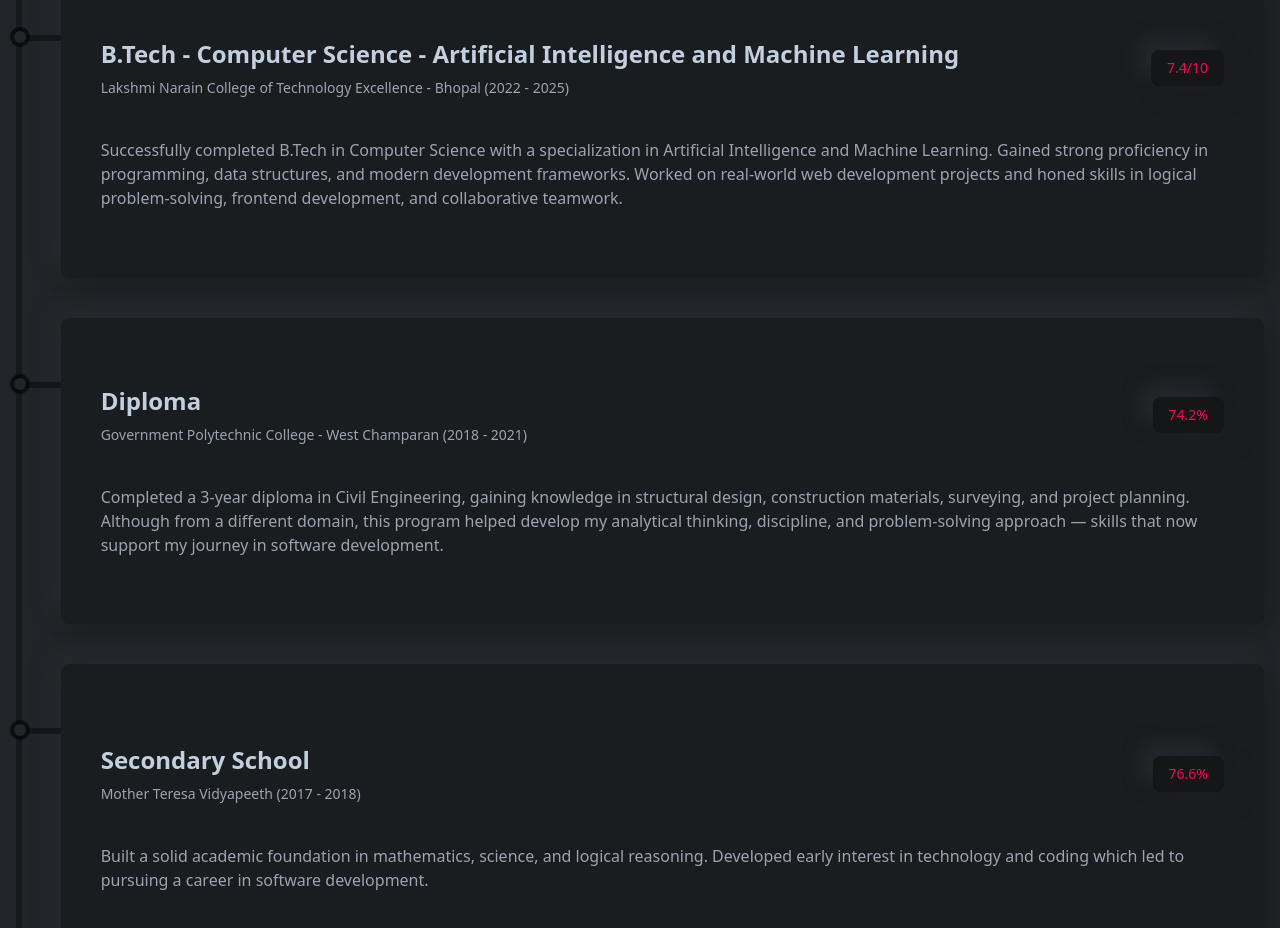
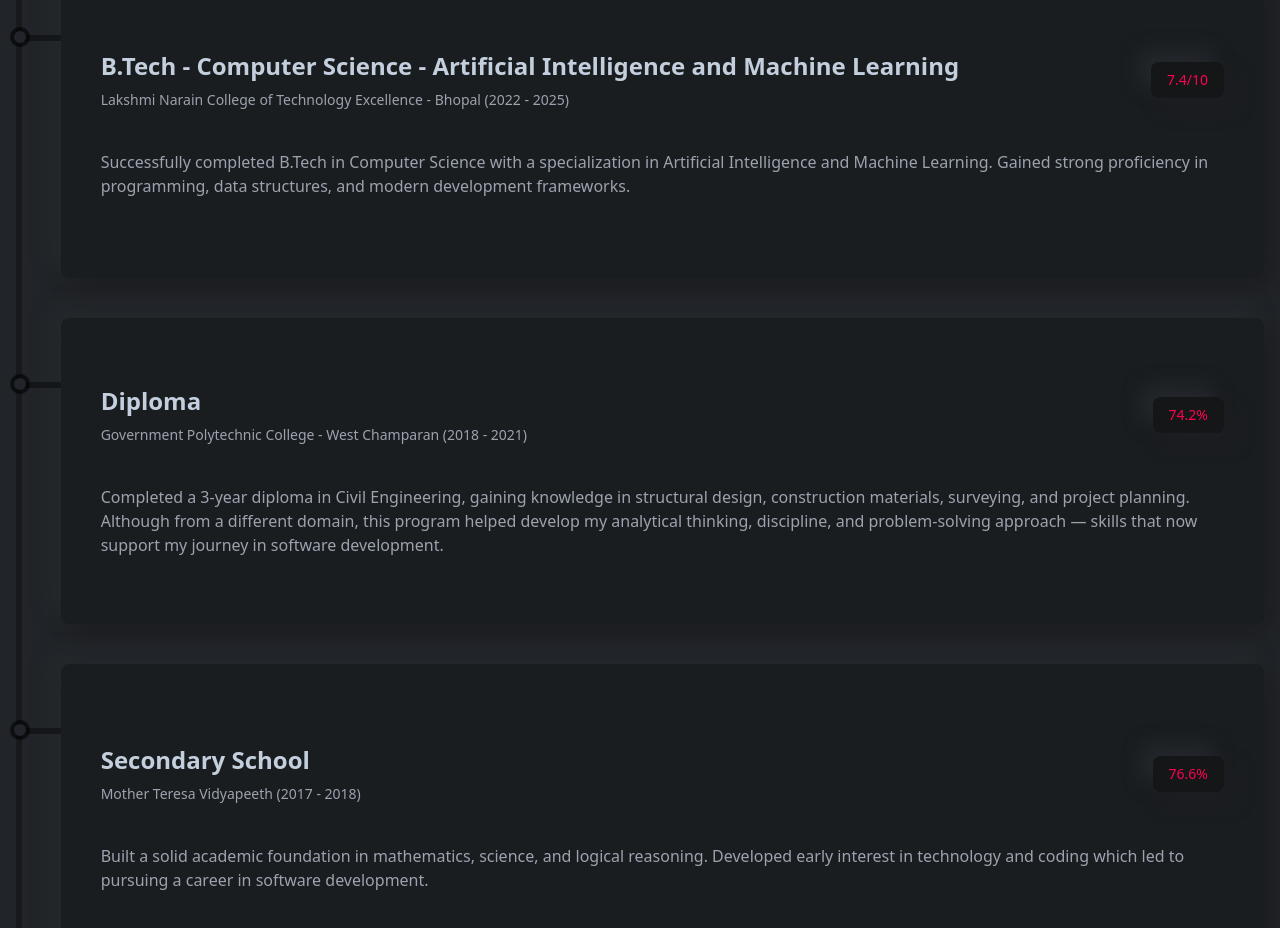
Before and after one commit to Devpkyours/devanandanPortfolio, a React (Create React App) app: page / in a window 1280 px wide. Shown: the part 2900-3828 px from the top of the page. Built offline with nearby package versions, Linux system fonts and the light colour scheme.

Commit message:
Update Education.js

```diff
--- a/src/components/resume/Education.js
+++ b/src/components/resume/Education.js
@@ -20,7 +20,7 @@ const Education = () => {
             title="B.Tech - Computer Science - Artificial Intelligence and Machine Learning"
             subTitle="Lakshmi Narain College of Technology Excellence - Bhopal (2022 - 2025)"
             result="7.4/10"
-            des="Successfully completed B.Tech in Computer Science with a specialization in Artificial Intelligence and Machine Learning. Gained strong proficiency in programming, data structures, and modern development frameworks. Worked on real-world web development projects and honed skills in logical problem-solving, frontend development, and collaborative teamwork."
+            des="Successfully completed B.Tech in Computer Science with a specialization in Artificial Intelligence and Machine Learning. Gained strong proficiency in programming, data structures, and modern development frameworks."
           />
           <ResumeCard
             title="Diploma "
```
